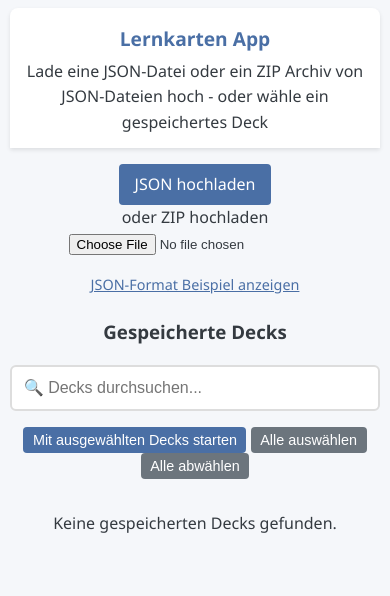
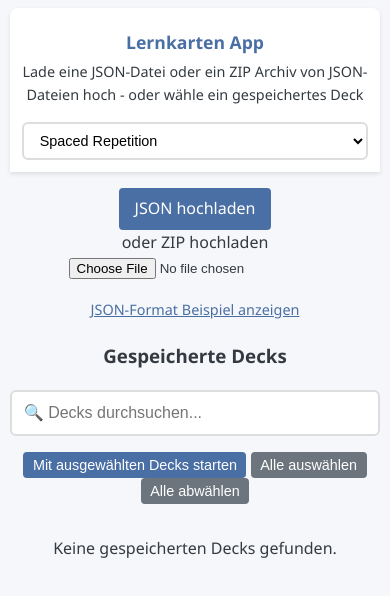
Before and after one commit to mamrehn/taskcards, a plain HTML site: page cards.html in a window 390 px wide. Drawn offline with nearby package versions, Linux system fonts and the light colour scheme.

Commit message:
[UI] improve study mode selector location.

```diff
--- a/cards.css
+++ b/cards.css
@@ -28,12 +28,20 @@ body {
 }
 
 .header {
-    text-align: center;
+    display: flex;
+    justify-content: space-between;
+    align-items: center;
+    gap: 1rem;
     margin-bottom: 0;
-    padding: 0.5rem;
+    padding: 0.75rem 1rem;
     background-color: white;
     border-radius: 8px 8px 0 0;
     box-shadow: 0 2px 4px rgba(0, 0, 0, 0.1);
+}
+
+.header-content {
+    flex: 1;
+    text-align: center;
 }
 
 .header h1 {
@@ -507,23 +515,26 @@ body {
    UX Enhancements
    ============================================================================ */
 
-/* Study Mode Controls */
-.study-mode-controls {
-    padding: 1rem;
-    background-color: white;
-    border-radius: 8px;
-    margin-bottom: 1rem;
-    box-shadow: 0 2px 4px rgba(0, 0, 0, 0.1);
-    text-align: center;
-}
-
+/* Study Mode Select */
 .study-mode-select {
-    padding: 0.5rem;
-    border: 1px solid #ddd;
-    border-radius: 4px;
+    padding: 0.5rem 0.75rem;
+    border: 2px solid #ddd;
+    border-radius: 6px;
     font-size: 0.9rem;
     background-color: white;
     cursor: pointer;
+    transition: border-color 0.3s;
+    min-width: 200px;
+}
+
+.study-mode-select:hover {
+    border-color: var(--primary);
+}
+
+.study-mode-select:focus {
+    outline: none;
+    border-color: var(--primary);
+    box-shadow: 0 0 0 3px rgba(52, 152, 219, 0.1);
 }
 
 /* Deck Search */
@@ -581,7 +592,23 @@ body {
 
 /* Responsive adjustments */
 @media (max-width: 768px) {
+    .header {
+        flex-direction: column;
+        align-items: stretch;
+        gap: 0.75rem;
+        padding: 0.75rem;
+    }
+
+    .header h1 {
+        font-size: 1.1rem;
+    }
+
+    .header p {
+        font-size: 0.9rem;
+    }
+
     .study-mode-select {
         width: 100%;
+        min-width: unset;
     }
 }
--- a/cards.html
+++ b/cards.html
@@ -19,8 +19,15 @@
 <body>
     <div class="container">
         <div class="header">
-            <h1 id="app-title">Lernkarten App</h1>
-            <p id="app-subtitle">Lade eine JSON-Datei oder ein ZIP Archiv von JSON-Dateien hoch - oder wähle ein gespeichertes Deck</p>
+            <div class="header-content">
+                <h1 id="app-title">Lernkarten App</h1>
+                <p id="app-subtitle">Lade eine JSON-Datei oder ein ZIP Archiv von JSON-Dateien hoch - oder wähle ein gespeichertes Deck</p>
+            </div>
+            <select id="study-mode" class="study-mode-select">
+                <option value="spaced-repetition">Spaced Repetition</option>
+                <option value="incorrect-first">Falsche zuerst</option>
+                <option value="incorrect-only">Nur falsche wiederholen</option>
+            </select>
         </div>
 
         <div id="file-input-container">
@@ -72,14 +79,6 @@
         </div>
 
         <div id="app-content" class="hidden">
-            <div class="study-mode-controls">
-                <select id="study-mode" class="study-mode-select">
-                    <option value="spaced-repetition">Spaced Repetition</option>
-                    <option value="incorrect-first">Falsche zuerst</option>
-                    <option value="incorrect-only">Nur falsche wiederholen</option>
-                </select>
-            </div>
-
             <div class="stats">
                 <div class="stat-item">
                     <div class="stat-value" id="cards-remaining">0</div>
```
